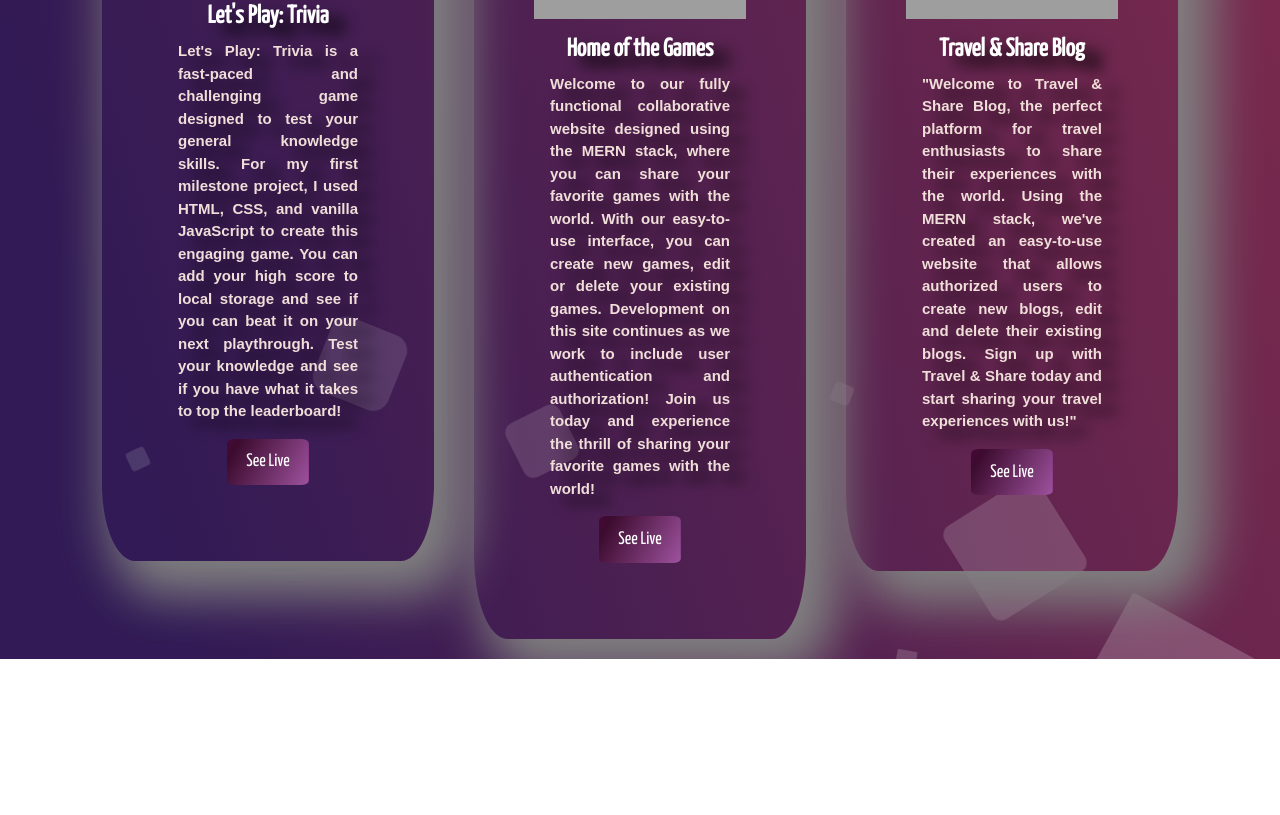
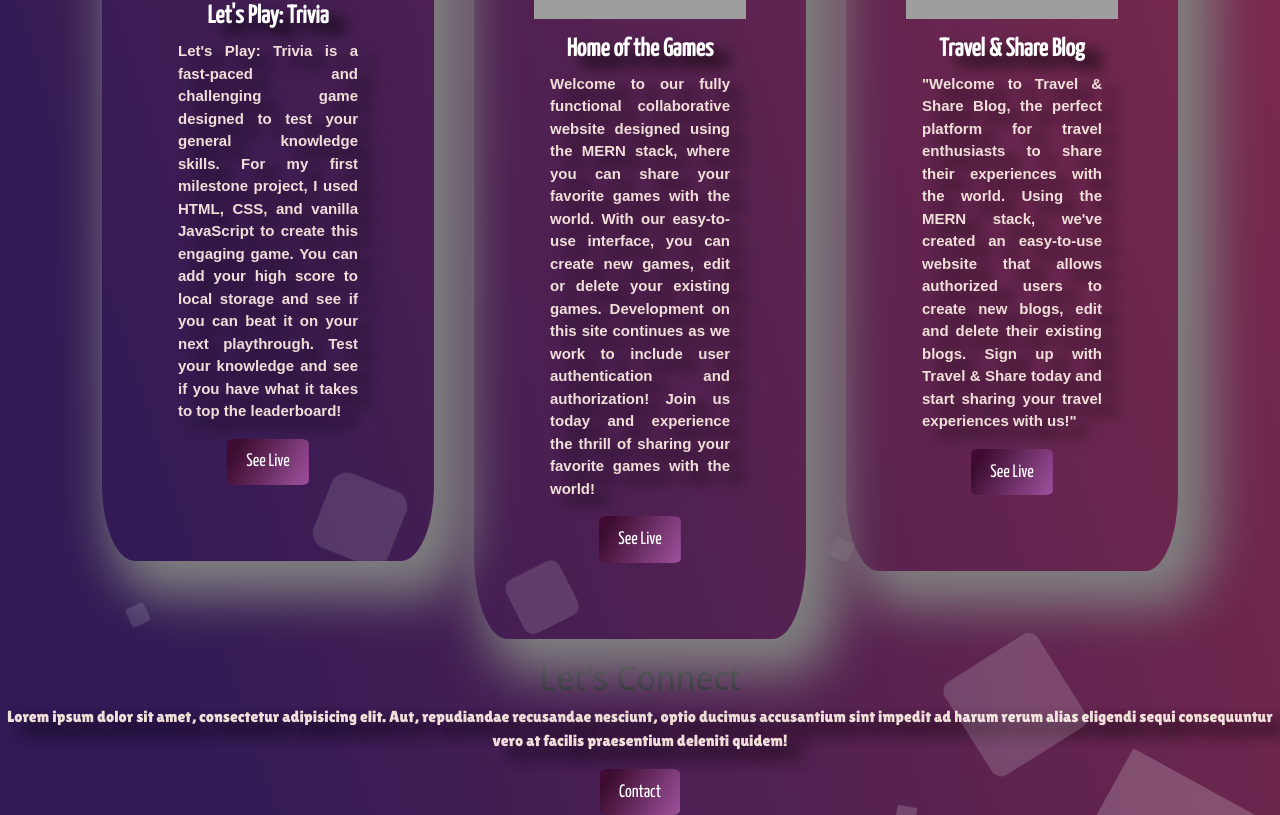
Before and after one commit to shetara2022/Portforlio2, a React (Create React App) app: page / in a window 1280 px wide. Shown: the part 2377-3192 px from the top of the page. Before the commit the page ends 3036 px from the top, so only its background shows below. Built offline with nearby package versions, Linux system fonts and the light colour scheme; grey boxes are pictures that could not be loaded; a web font is replaced by a local one.

Commit message:
contact component updated with email button

```diff
--- a/src/App.js
+++ b/src/App.js
@@ -2,6 +2,7 @@
 import Banner from './components/banner/Banner'
 import Skillset from './components/skills/Skillset';
 import Projects from './components/projects/Projects';
+import Contact from './components/contact/Contact';
 import './App.css';
 import 'bootstrap/dist/css/bootstrap.min.css';
 
@@ -28,10 +29,9 @@
       <Banner />
       <Skillset />
       <Projects />
-
-
-      </div>
-      </>
+      <Contact />
+    </div>
+    </>
   );
 }
 
--- a/src/components/contact/Contact.jsx
+++ b/src/components/contact/Contact.jsx
@@ -1,8 +1,17 @@
 import './contact.css'
+import { Button } from 'react-bootstrap'
+
+
 
 const Contact = () => {
   return (
-    <div>Contact</div>
+    <section className='contact' id='connect'>
+      <h2 className='contact-title'>Let's Connect</h2>
+      <p className='contact-p'>Lorem ipsum dolor sit amet, consectetur adipisicing elit. Aut, repudiandae recusandae nesciunt, optio ducimus accusantium sint impedit ad harum rerum alias eligendi sequi consequuntur vero at facilis praesentium deleniti quidem!</p>
+      <Button variant="primary">
+        <a className='hyperlink' href="mailto:smithshetarall@gmail.com" target="_blank" rel="noopener noreferrer">Contact </a>
+      </Button>
+    </section>
   )
 }
 
```
